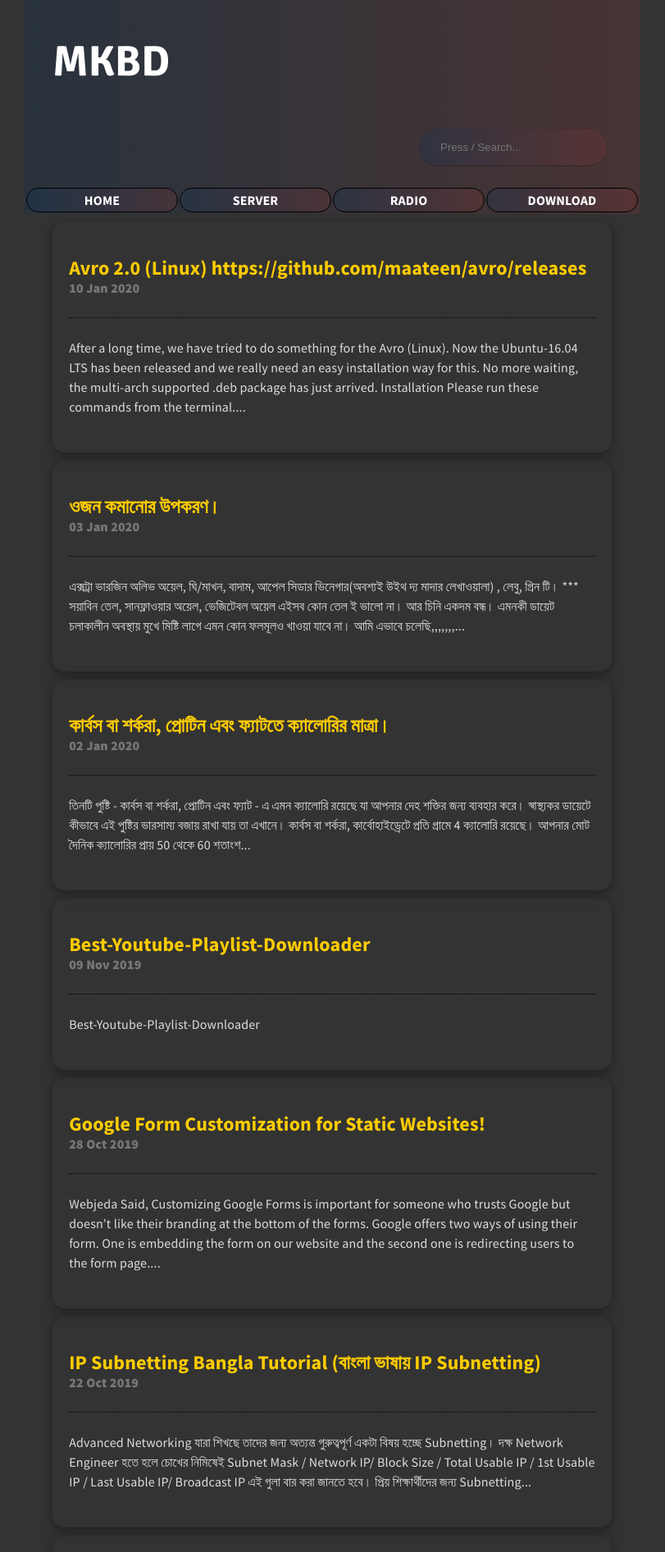
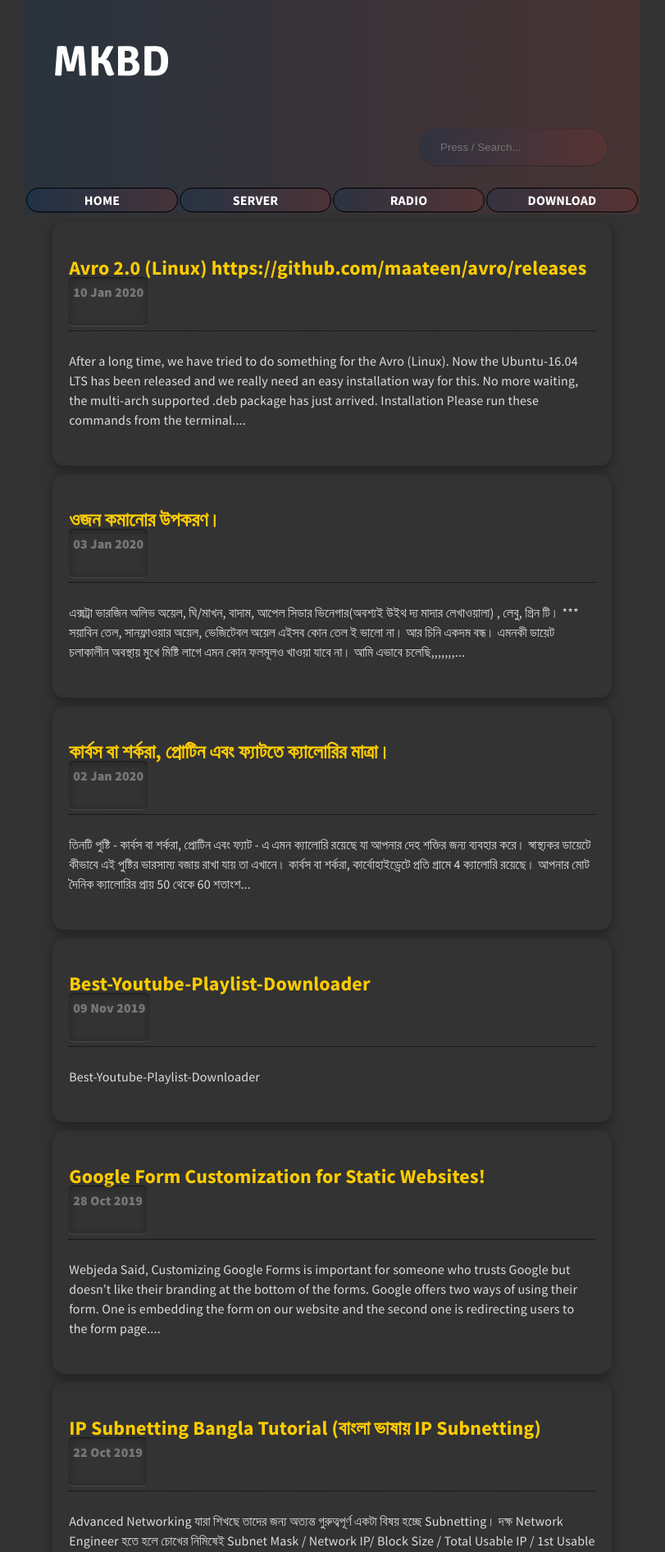
Before and after one commit to bdmilan/blog, a Jekyll site: the page built from index.html, in a window 1280 px wide. Shown: the top 1893 px of the page at 82% size, without its empty margins (235-1046 px from the left). Built offline with Jekyll 4.4.1, drawn with Linux system fonts in a browser that asks for light colours; the list of posts is cut into pages by our own code.

Commit message:
Update index.html

```diff
--- a/index.html
+++ b/index.html
@@ -9,7 +9,7 @@ layout: default
 	  <div class="article">
 	<li class="post"><div style="border-bottom: 1px dotted black;">
 	  	<h2><a href="{% if site.baseurl == "/" %}{{ post.url }}{% else %}{{ post.url | prepend: site.baseurl }}{% endif %}">{{ post.title }}</a></h2>
-	  	<time datetime="{{ post.date | date_to_xmlschema }}" class="by-line">{{ post.date | date_to_string }}</time></div><br>
+	  	<div class="bodycat"><time datetime="{{ post.date | date_to_xmlschema }}" class="by-line">{{ post.date | date_to_string }}</time></div></div><br>
 	  	<p>{{ post.content | strip_html | truncatewords:50 }}</p>
 	  </li>
 	</div>
```
